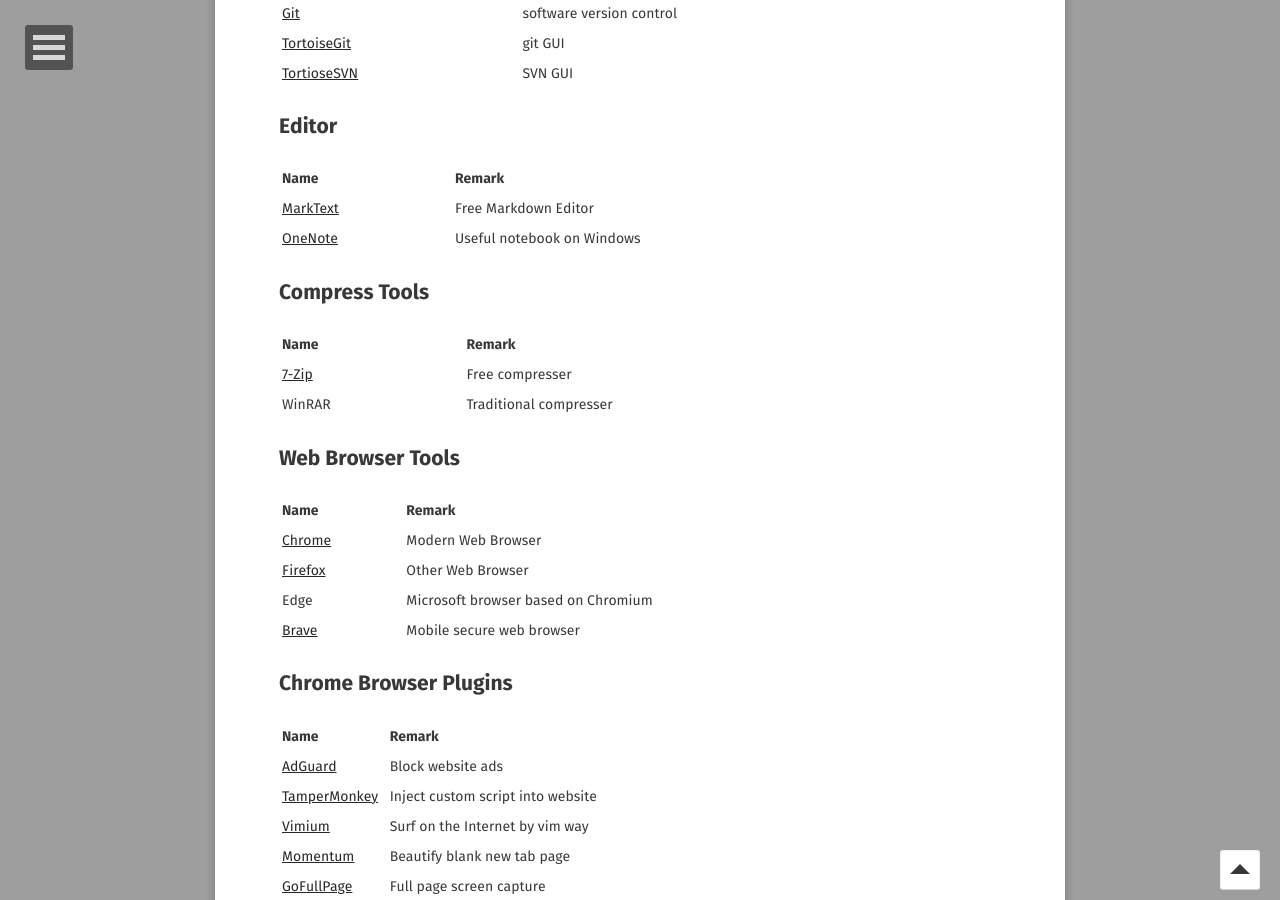
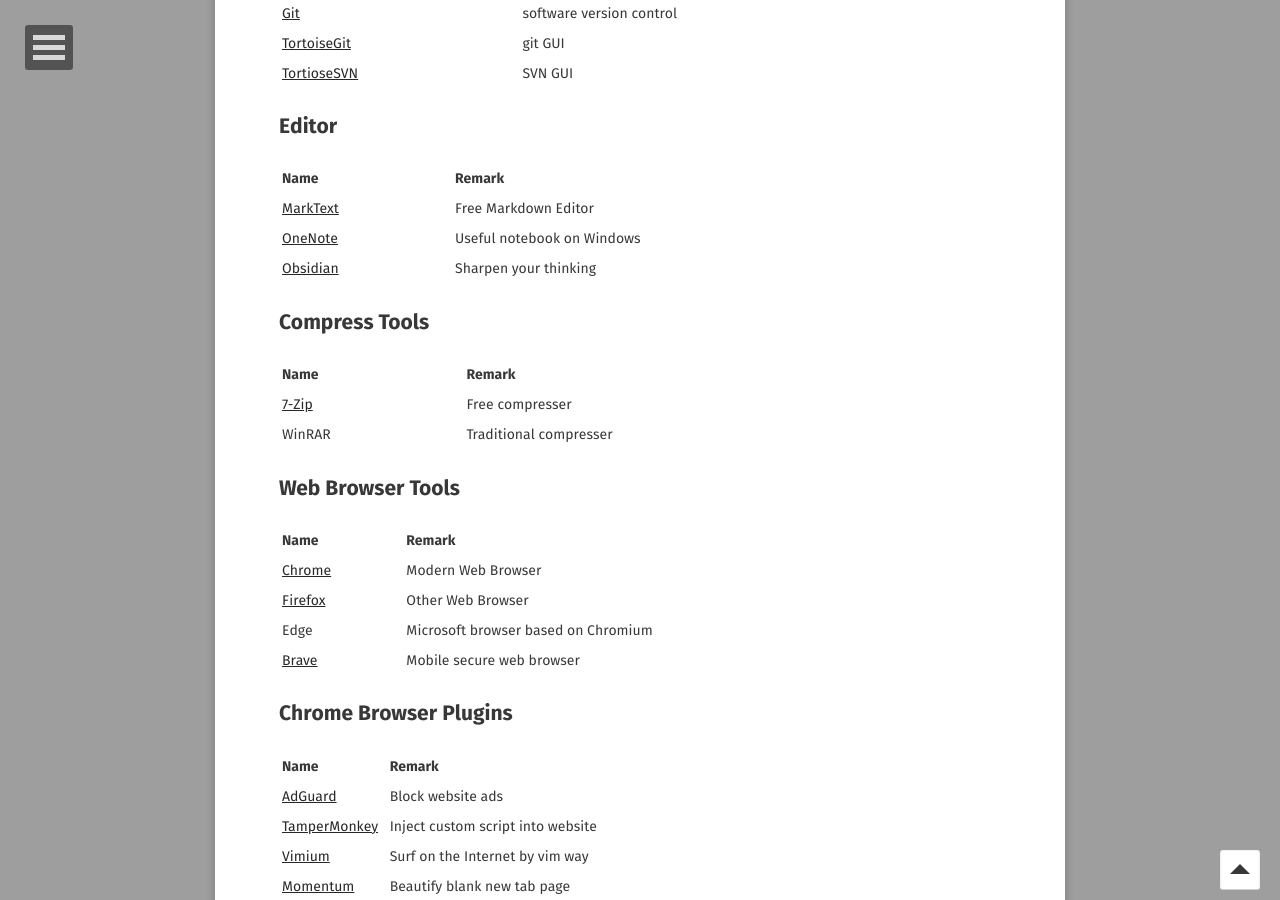
Before and after one commit to o7878x/o7878x.github.io, a Jekyll site: the page built from _posts/2024-07-07-wonderful-softwares.md, in a window 1280 px wide and 900 px high, scrolled down 1166 px. Built offline with Jekyll 4.4.1, drawn with Linux system fonts in a browser that asks for light colours; some web fonts are replaced; comment, search, counter and statistics services are not loaded.

Commit message:
feature:add obsidian software

```diff
--- a/_posts/2024-07-07-wonderful-softwares.md
+++ b/_posts/2024-07-07-wonderful-softwares.md
@@ -51,6 +51,7 @@
 | --- | --- |
 | [MarkText](https://www.marktext.cc/) | Free Markdown Editor |
 | [OneNote](https://www.onenote.com/) | Useful notebook on Windows |
+| [Obsidian](https://obsidian.md/) | Sharpen your thinking |
 
 ## Compress Tools
 
```
